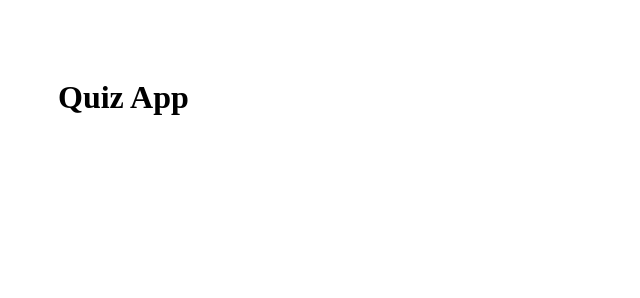
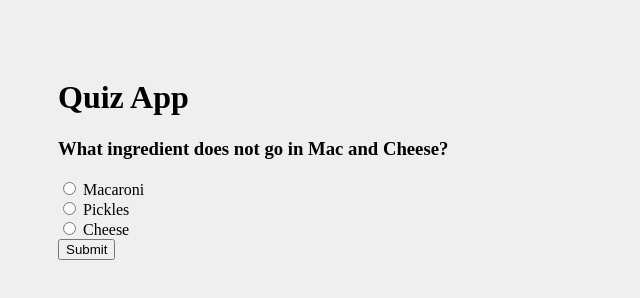
Before and after one commit to ryan582647/ryan-quiz, a plain HTML site: page index.html in a window 1280 px wide. Shown: the whole page, without its empty margins (0-640 px from the left). Drawn offline with nearby package versions, Linux system fonts and the light colour scheme.

Commit message:
Question data and display

```diff
--- a/app.js
+++ b/app.js
@@ -2,4 +2,43 @@ $(function() {
 
   console.log("code running");
 
+  let quiz = {
+    name: "Food",
+    questions: [
+      {
+        text: "What ingredient does not go in Mac and Cheese?",
+        answers: ["Macaroni", "Pickles", "Cheese"],
+        correct: 1
+      },
+      {
+        text: "Which of these is a fruit?",
+        answers: ["Eggplant", "Pickles", "Cherry"],
+        correct: 2
+      },
+      {
+        text: "Which of these is a berry?",
+        answers: ["Banana", "Peach", "Raspberry"],
+        correct: 2
+      }
+    ]
+  }
+
+  let count = 0;
+  let score = 0;
+
+  function showQuestion(count) {
+    $("#question").empty();
+    let question = `<h3> ${quiz.questions[count].text}`;
+    $("#question").append(question);
+
+    let answers = "<form>";
+    for (let i=0; i<quiz.questions[count].answers.length; i++) {
+      answers += `<input type="radio" name="answer" value="${i}"> ${quiz.questions[count].answers[i]}<br>`
+    }
+    answers += "<input type='submit'></form>";
+    $("#question").append(answers);
+  }
+
+  showQuestion(count);
+
 })
--- a/style.css
+++ b/style.css
@@ -1,4 +1,4 @@
 body {
-  background-color: light-grey;
+  background-color: #efefef;
   padding: 50px;
 }
```
